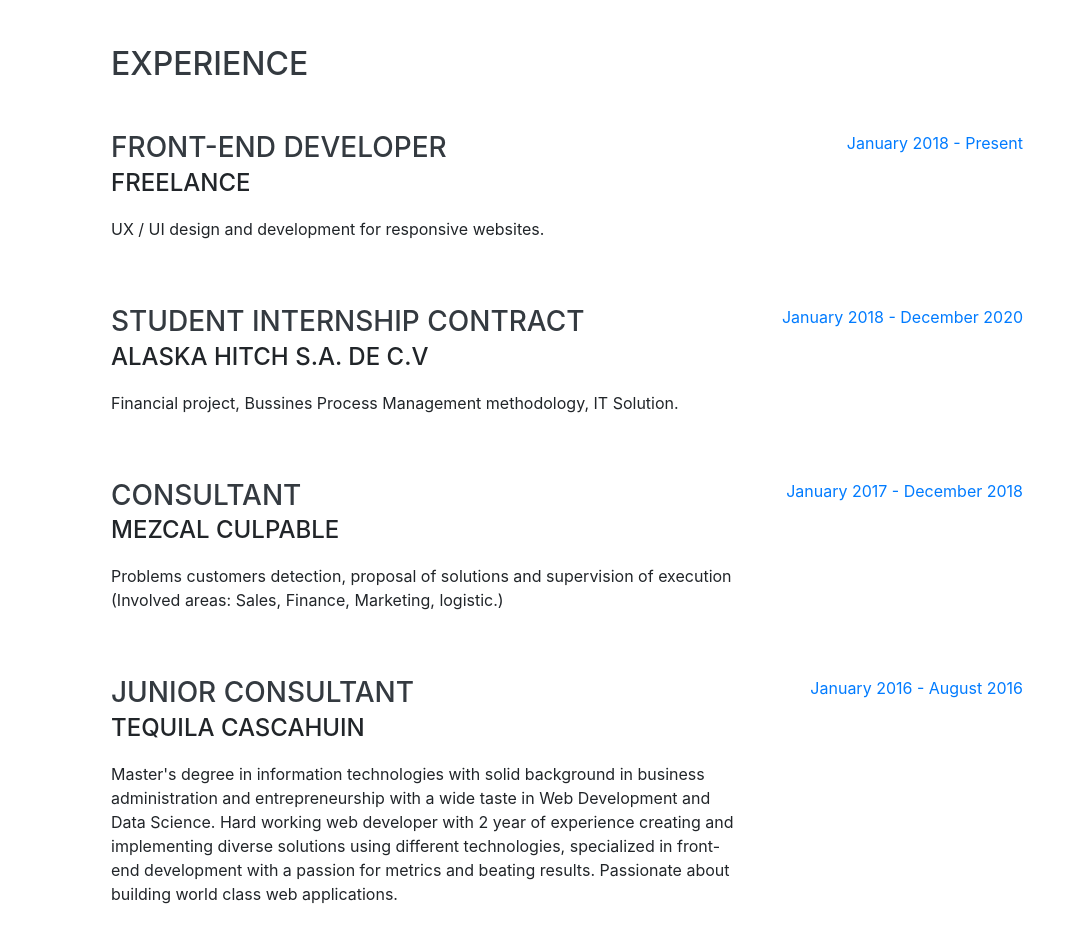
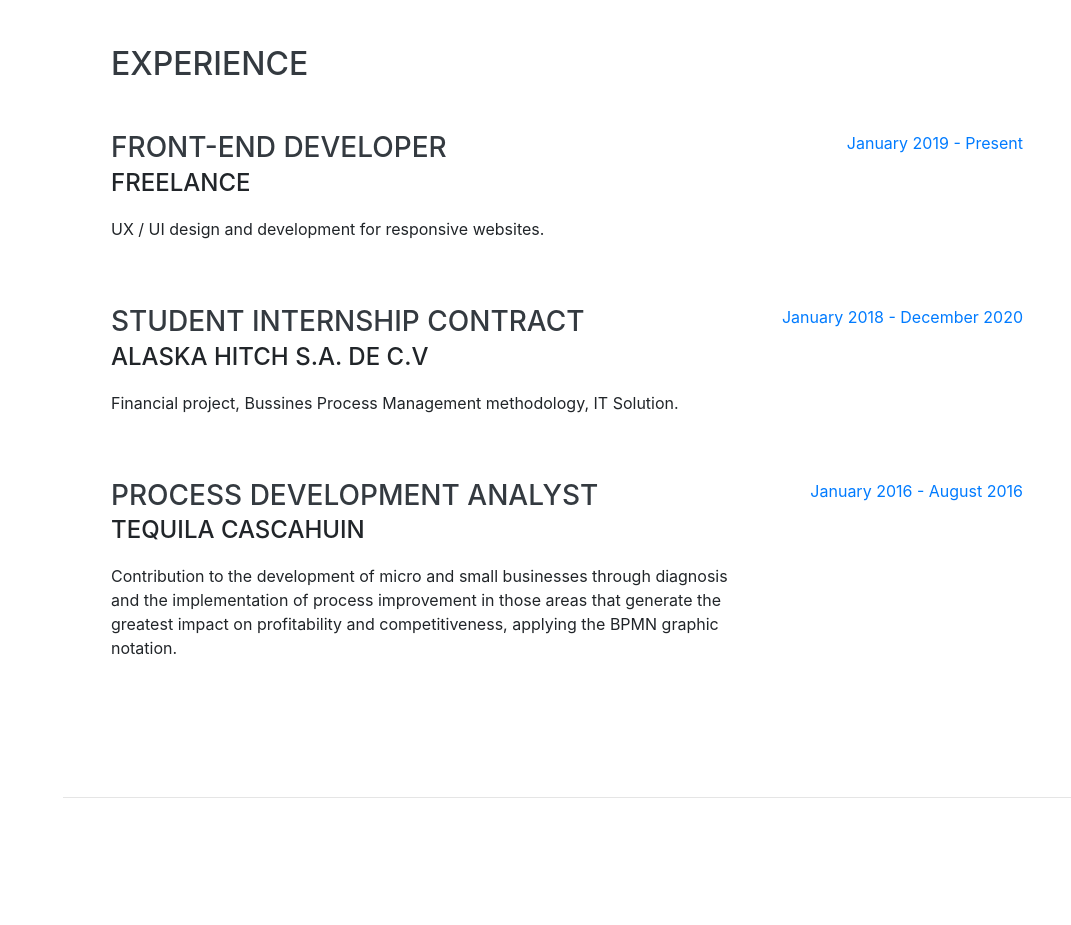
Before and after one commit to Ricadogovea/resume, a website with bundled scripts: page index.html in a window 1280 px wide. Shown: the part 804-1729 px from the top of the page, without its empty margins (209-1280 px from the left). Built offline with nearby package versions, Linux system fonts and the light colour scheme; a web font is replaced by a local one.

Commit message:
Update index.html

```diff
--- a/index.html
+++ b/index.html
@@ -97,7 +97,7 @@
             <p>UX / UI design and development for responsive websites.</p>
           </div>
           <div class="resume-date text-md-right">
-            <span class="text-primary">January 2018 - Present</span>
+            <span class="text-primary">January 2019 - Present</span>
           </div>
         </div>
 
@@ -112,24 +112,11 @@
           </div>
         </div>
 
-        <div class="resume-item d-flex flex-column flex-md-row justify-content-between mb-5">
-          <div class="resume-content">
-            <h3 class="mb-0">Consultant</h3>
-            <div class="subheading mb-3">Mezcal Culpable</div>
-            <p>Problems customers detection, proposal of solutions and supervision of execution
-            (Involved areas: Sales, Finance, Marketing, logistic.)</p>
-          </div>
-          <div class="resume-date text-md-right">
-            <span class="text-primary">January 2017 - December 2018</span>
-          </div>
-        </div>
-
         <div class="resume-item d-flex flex-column flex-md-row justify-content-between">
           <div class="resume-content">
-            <h3 class="mb-0">junior consultant</h3>
+            <h3 class="mb-0">Process Development Analyst</h3>
             <div class="subheading mb-3">Tequila Cascahuin</div>
-            <p>Master's degree in information technologies with solid background in business administration and entrepreneurship with a wide taste in Web Development and Data Science. Hard working web developer with 2 year of experience creating and implementing diverse solutions using different technologies, specialized in front-end development with a passion for metrics and beating results. Passionate about building world class web applications.
-</p>
+            <p> Contribution to the development of micro and small businesses through diagnosis and the implementation of process improvement in those areas that generate the greatest impact on profitability and competitiveness, applying the BPMN graphic notation.</p>
           </div>
           <div class="resume-date text-md-right">
             <span class="text-primary">January 2016 - August 2016</span>
```
